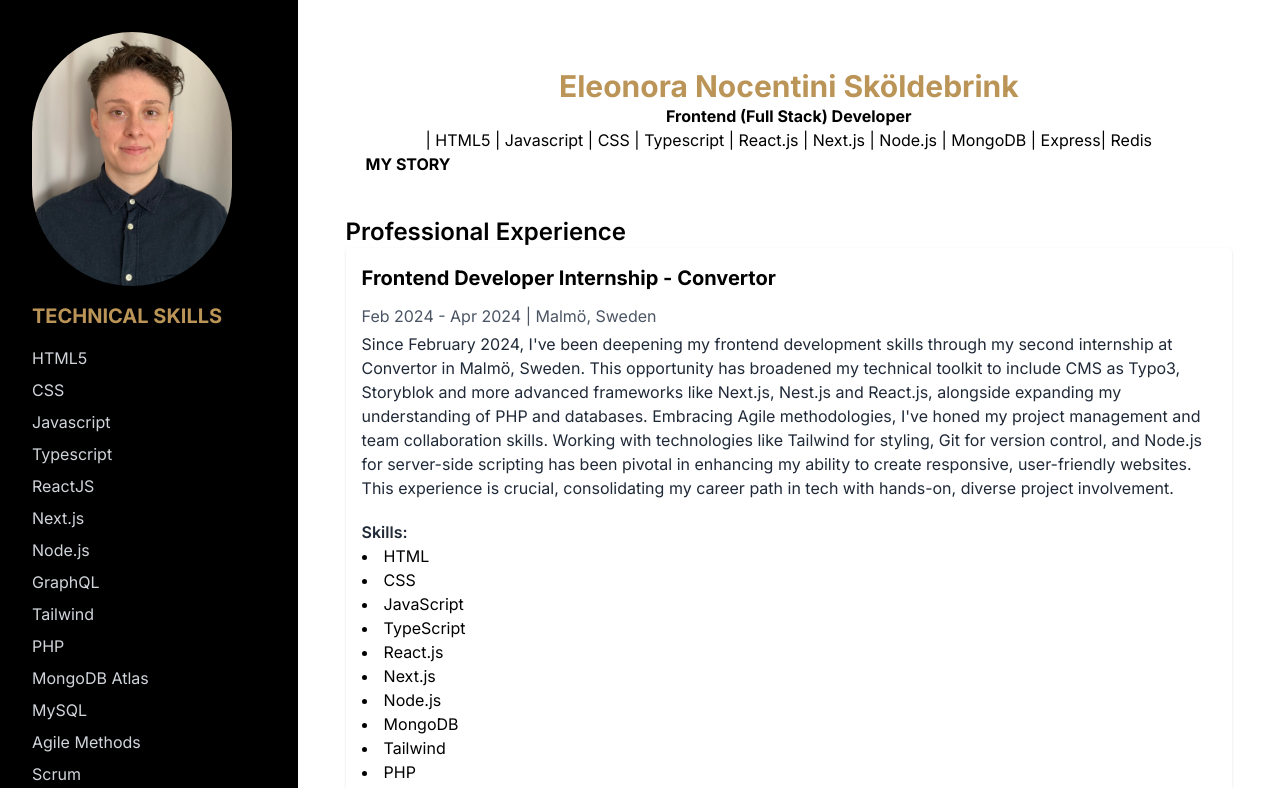
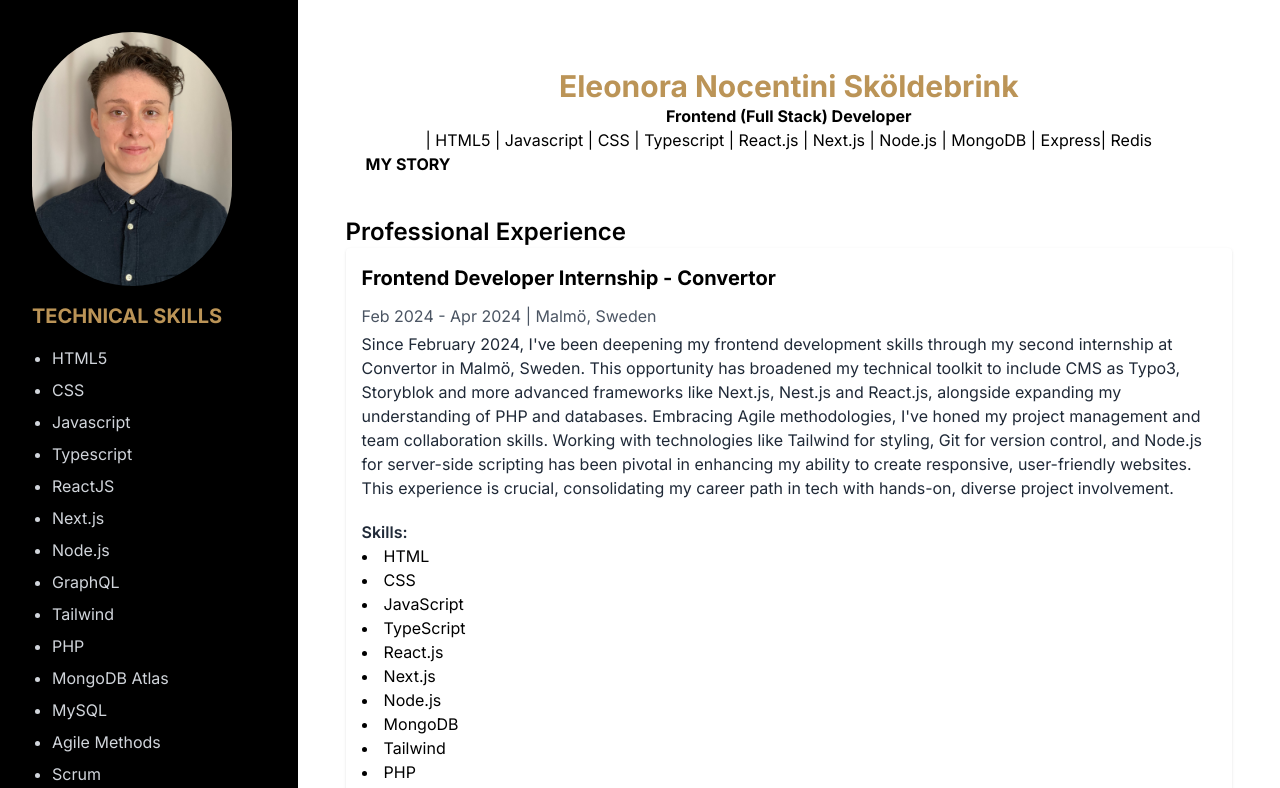
Before and after one commit to Elli2022/cv, a Next.js app: page / in a window 1280 px wide. Shown: the top 788 px of the page. Built offline with nearby package versions, Linux system fonts and the light colour scheme.

Commit message:
fixed bullets on experiences

```diff
--- a/src/components/Sidebar.tsx
+++ b/src/components/Sidebar.tsx
@@ -33,7 +33,7 @@
       <h3 className="text-xl font-bold mb-4 text-[#bb9457]">
         TECHNICAL SKILLS
       </h3>
-      <ul className="list-none space-y-2">
+      <ul className="list-disc space-y-2 ml-5">
   {skills.map((skill, index) => (
     <li key={index} className="text-gray-300">
       {skill}
```
Lines whose indentation alone changed are shown as unchanged.
